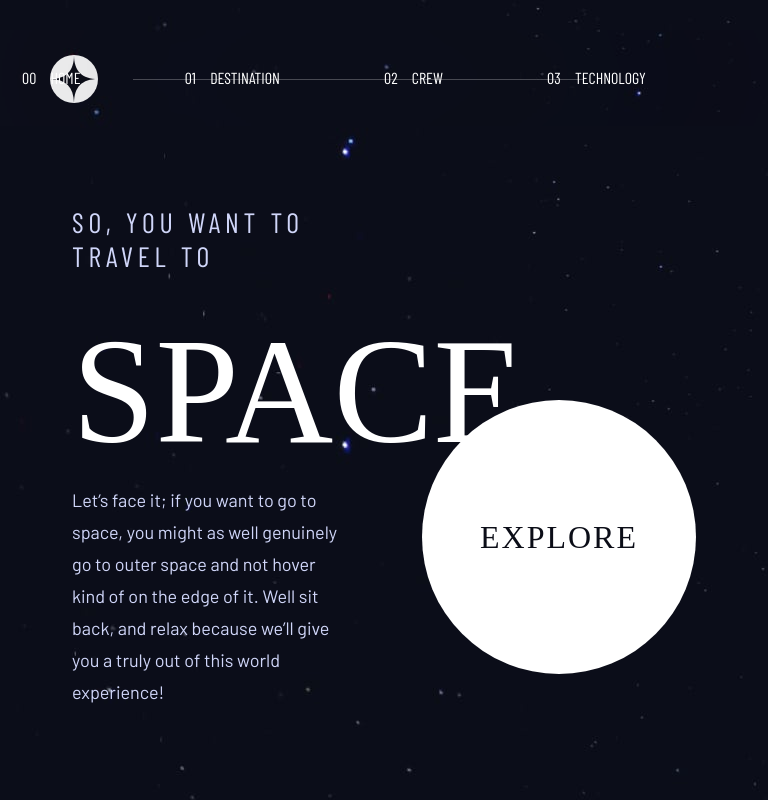
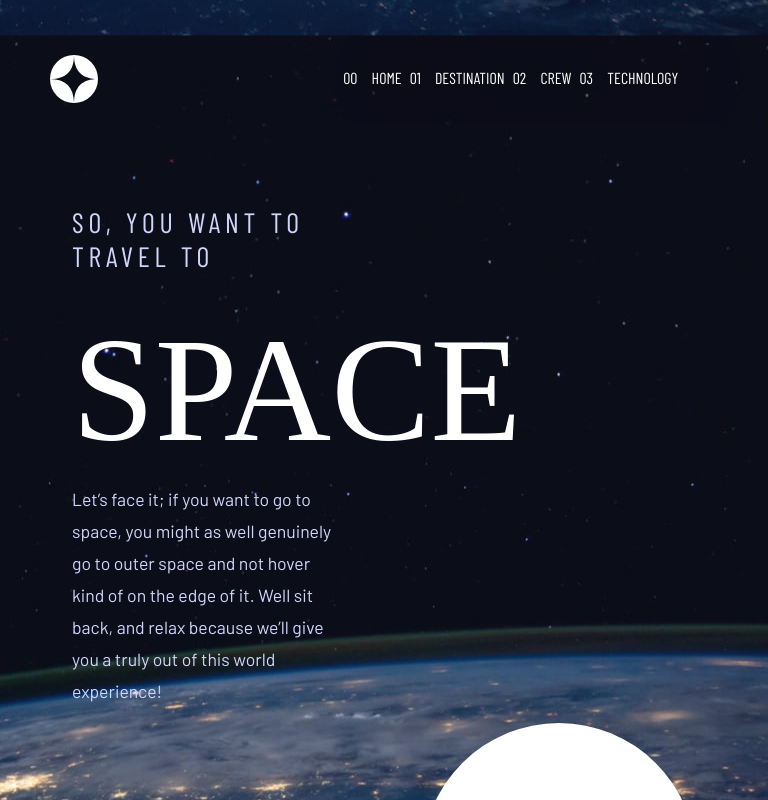
Before and after one commit to balayokesh/space-tourism, an Angular app: page / in a window 768 px wide. Shown: the top 800 px of the page. Built offline with nearby package versions, Linux system fonts and the light colour scheme; a web font is replaced by a local one.

Commit message:
Impl tablet responsiveness for major elems -home

```diff
--- a/src/app/home/home.component.css
+++ b/src/app/home/home.component.css
@@ -19,7 +19,7 @@ h5 {
 
 h1 {
     font-family: 'Bellefair', serif;
-    font-size: 150px;
+    font-size: 9.3rem;
     color: var(--white);
     text-transform: uppercase;
     margin-bottom: 1%;
@@ -34,8 +34,8 @@ nav {
 }
 hr {
     color: var(--white);
-    width: 450px;
-    margin-left: 35px;
+    width: 33%;
+    margin-left: 5%;
     z-index: 3;
 }
 nav ul {
@@ -45,7 +45,7 @@ nav ul {
     justify-content: space-around;
     align-items: center;
     z-index: 2;
-    width: 830px;
+    width: 60%;
     height: 96px;
     right: 0;
     top: 30px;
@@ -61,11 +61,11 @@ nav ul li a {
     color: var(--white);
 }
 nav ul li:last-child {
-    margin-right: 70px;
+    margin-right: 20%;
 }
 p {
     font-family: 'Barlow', sans-serif;
-    font-size: 18px;
+    font-size: 1.1rem;
     line-height: 32px;
     width: 85%;
 }
@@ -90,3 +90,18 @@ button:hover {
     outline: 50px solid rgb(151, 151, 151, .5);
     transition: outline 1.5s ease-out;
 }
+
+/* Tablet screen size */
+@media only screen and (min-width: 480px) and (max-width: 768px) {
+    #home-container {
+        background: url('../../assets/home/background-home-tablet.jpg');
+        background-position: center;
+        height: 100%;
+    }
+    hr {
+        display: none;
+    }
+    main {
+        flex-direction: column;
+    }
+}
--- a/src/app/home/home.component.html
+++ b/src/app/home/home.component.html
@@ -11,7 +11,7 @@
             </ul>
         </nav>
     </header>
-    <main class="container d-flex justify-content-between p-5 ">
+    <main class="container d-flex justify-content-between p-md-5">
         <section class="w-50">
             <h5>So, you want to travel to</h5>
             <h1>Space</h1>
--- a/src/styles.css
+++ b/src/styles.css
@@ -3,6 +3,7 @@
     --dark: #0B0D17;
     --light: #D0D6F9;
     --white: #FFFFFF;
+    font-size: 16px;
 }
 body {
     margin: 0;
```
